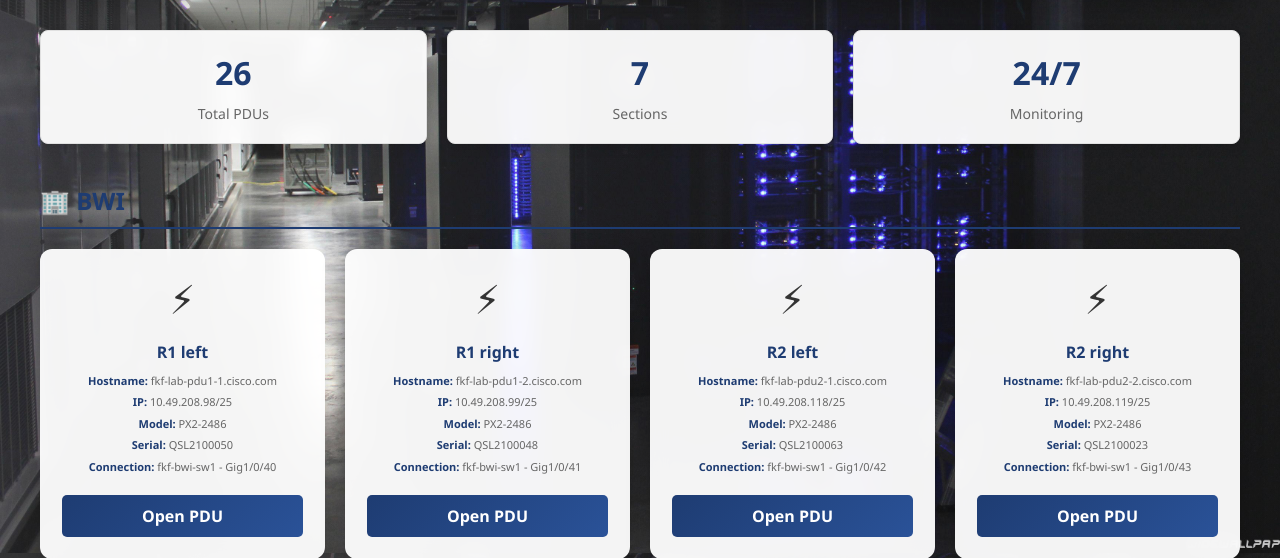
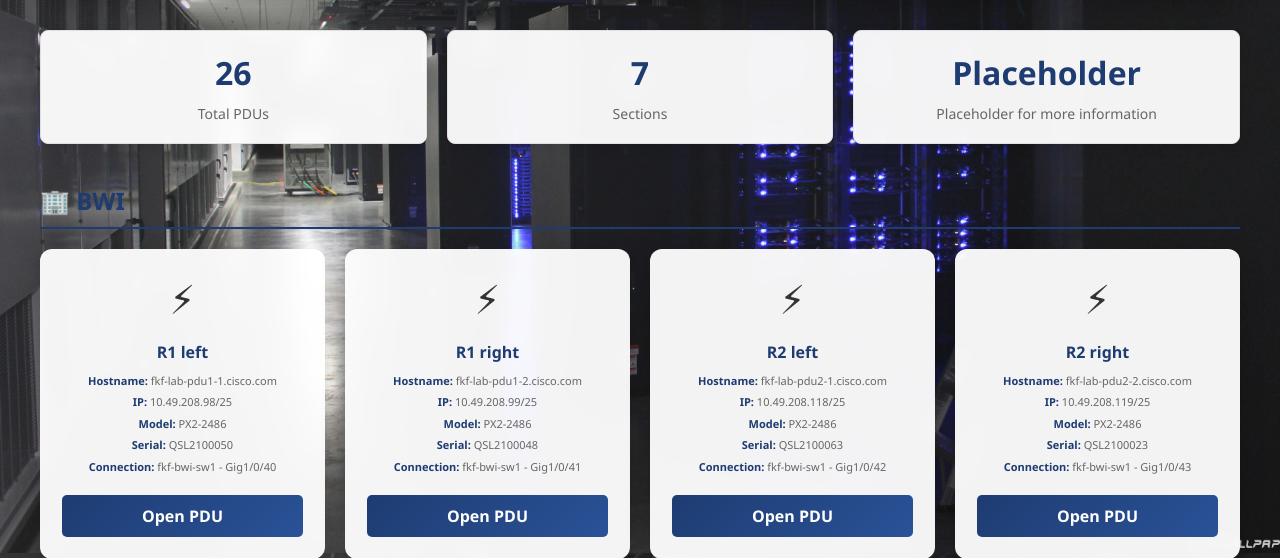
Before and after one commit to nohamid/AI-Scripts, a Flask app: page /pdu-management in a window 1280 px wide. Shown: the part 247-805 px from the top of the page. Run offline with Flask 3, Linux system fonts and the light colour scheme; the visitor is signed in with stand-in values (Sample User, id 1).

Commit message:
changed pdu descr

```diff
--- a/AI CNS Toolbox/templates/pdu_management.html
+++ b/AI CNS Toolbox/templates/pdu_management.html
@@ -348,8 +348,8 @@
                 <div class="stat-label">Sections</div>
             </div>
             <div class="stat-card">
-                <div class="stat-number">24/7</div>
-                <div class="stat-label">Monitoring</div>
+                <div class="stat-number">Placeholder</div>
+                <div class="stat-label">Placeholder for more information</div>
             </div>
         </div>
 
```
